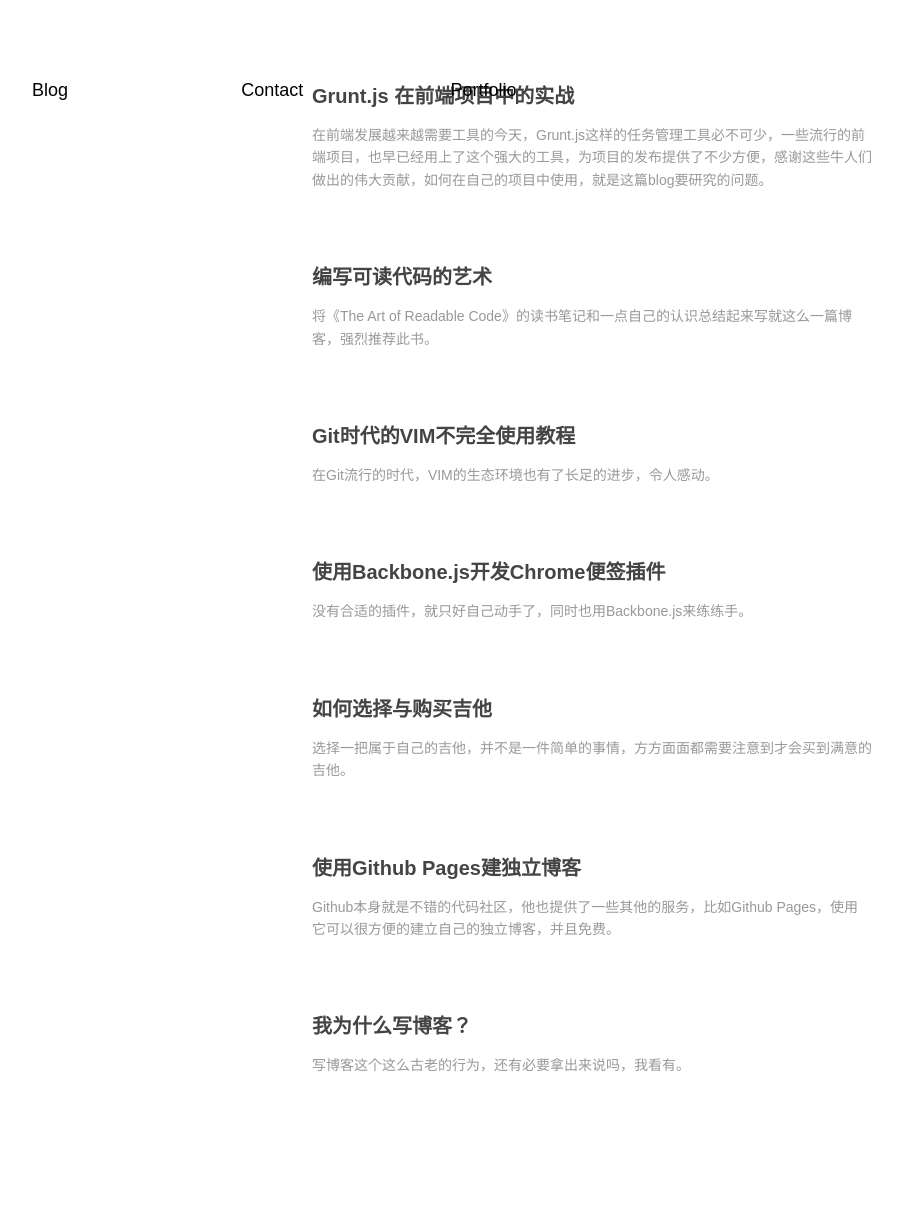
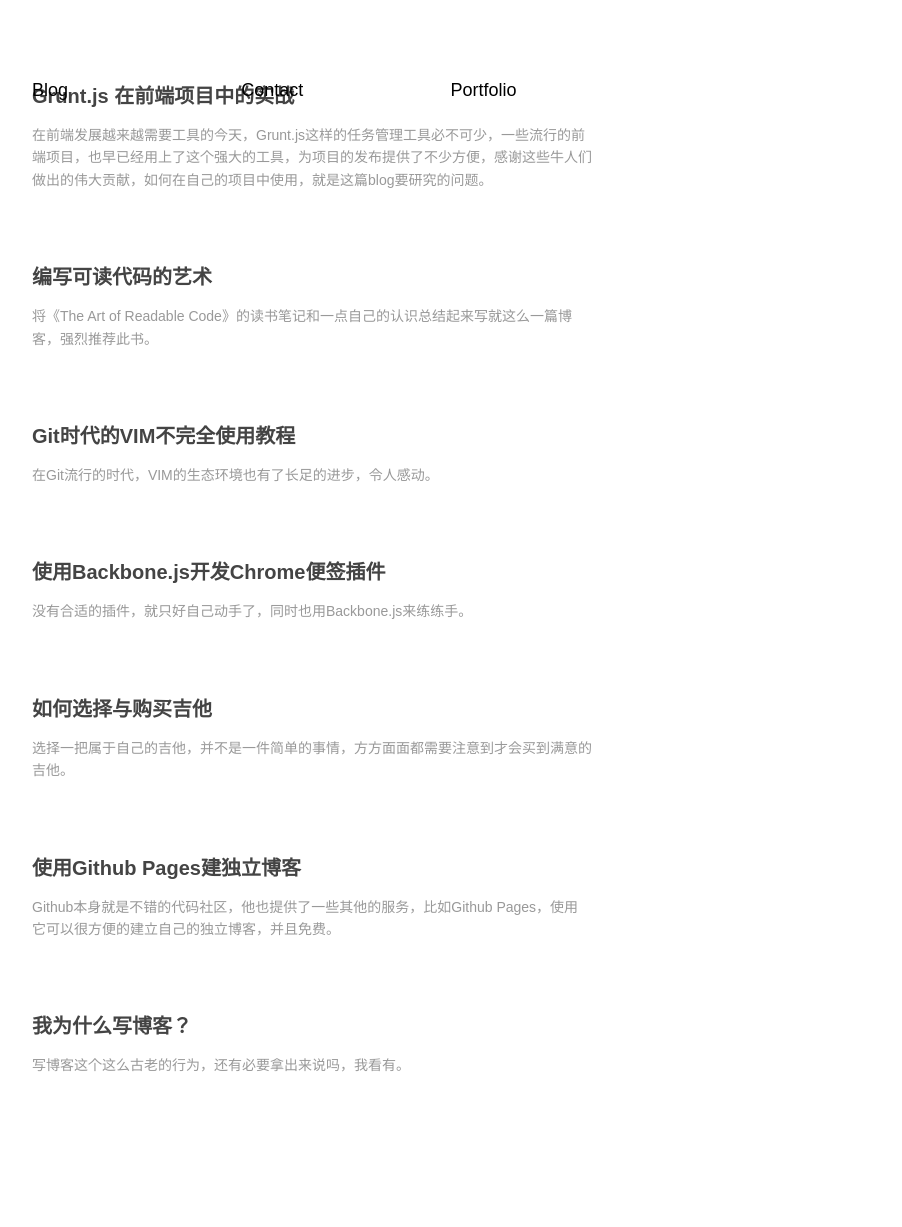
Before and after one commit to lynettelu/lynettelu.github.io, a Jekyll site: the page built from index.md, in a window 1280 px wide. Shown: the whole page, without its empty margins (48-950 px from the left). Built offline with Jekyll 4.4.1, drawn with Linux system fonts in a browser that asks for light colours; Markdown is read by kramdown in place of the engine named in the settings; after the commit the page ends 1147 px from its top, so only the background shows below that.

Commit message:
modify index style

```diff
--- a/css/default.css
+++ b/css/default.css
@@ -122,7 +122,7 @@ pre ol{margin-left:25px;list-style-type:decimal;}
 
 .index-content .section { position:relative; margin: 0 auto; padding:80px; border: solid 3px ##333333;}
 
-.index-content .artical-list { width:50%; margin:0 auto; }
+.index-content .artical-list { width:50%; margin:0 auto;float: left; }
 .index-content .artical-list li { margin-bottom:70px; }
 .index-content h2 { font-size:20px; margin-bottom:15px; }
 .index-content h2 a { color:#444 }
```
